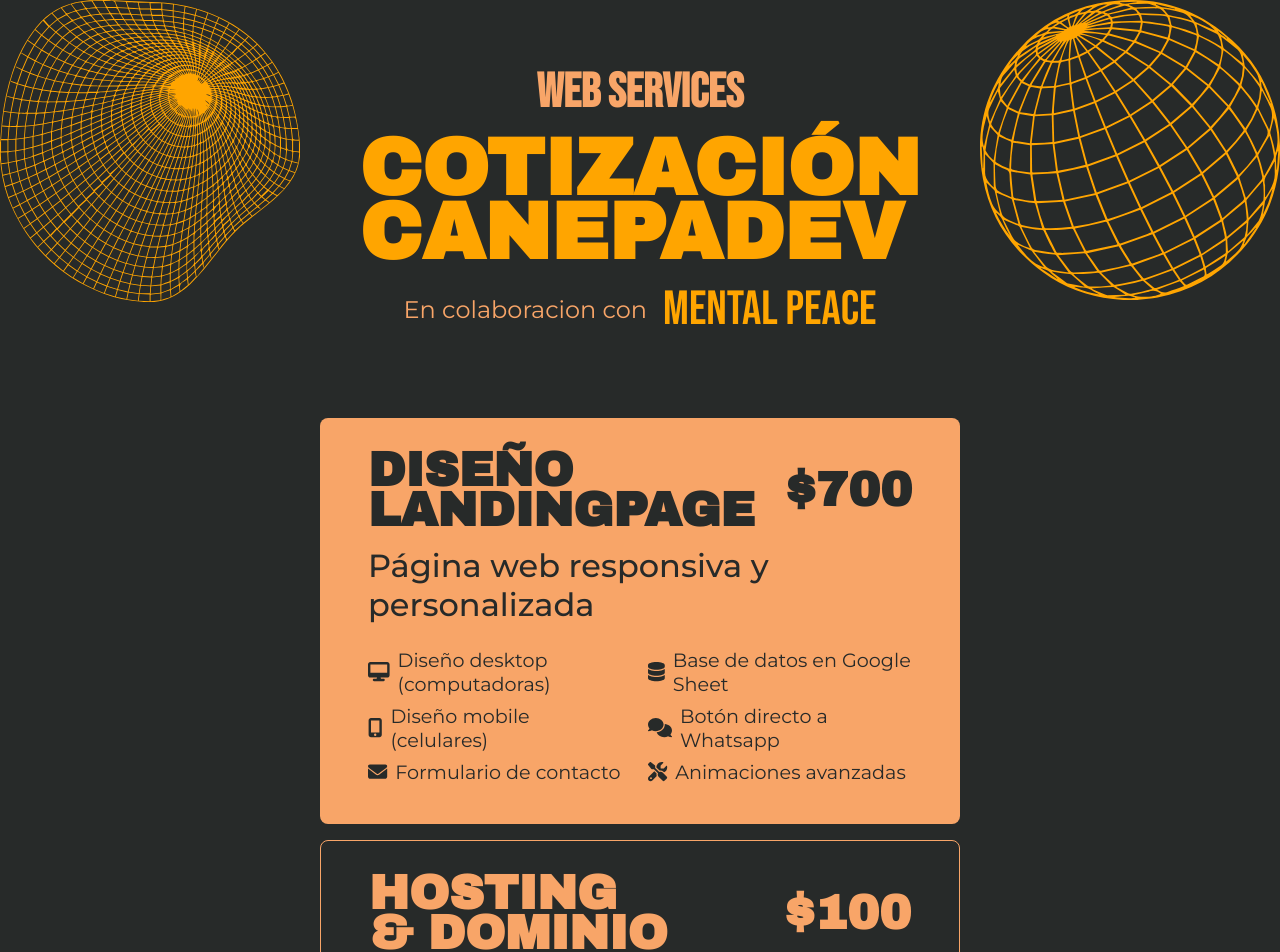
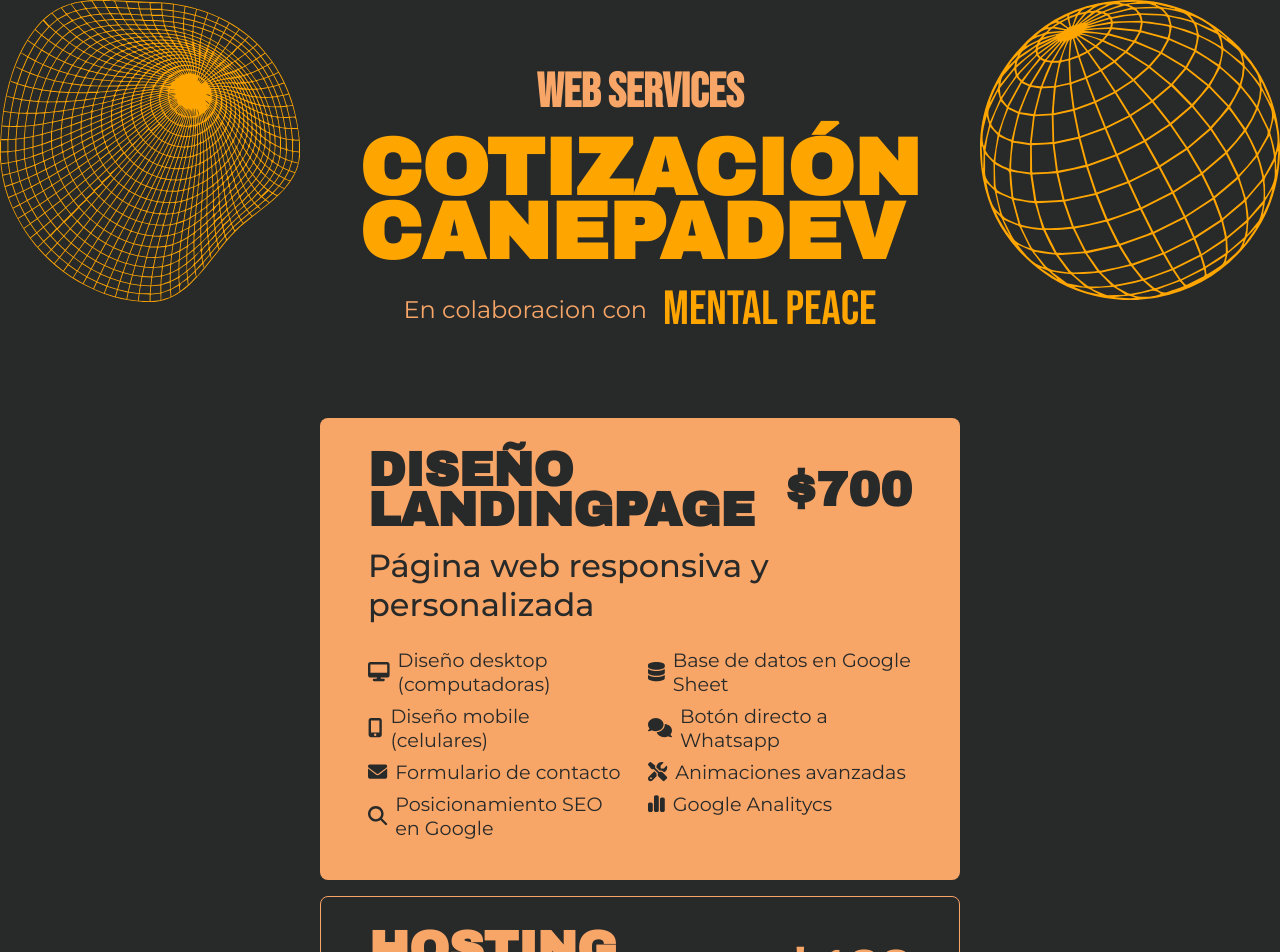
Before and after one commit to 219WD/cotizacion, a React (Vite) app: page / in a window 1280 px wide. Shown: the top 952 px of the page. Built offline with nearby package versions, Linux system fonts and the light colour scheme.

Commit message:
agregue seo y analitycs

```diff
--- a/src/components/Main.jsx
+++ b/src/components/Main.jsx
@@ -1,7 +1,7 @@
 import React from 'react'
 import './Main.css'
 import { FontAwesomeIcon } from '@fortawesome/react-fontawesome';
-import { faDesktop, faMobileAlt, faEnvelope, faDatabase, faComments, faWrench, faTools, faHourglassEnd, faRedo } from '@fortawesome/free-solid-svg-icons';
+import { faDesktop, faMobileAlt, faEnvelope, faDatabase, faComments, faWrench, faTools, faHourglassEnd, faRedo, faChartSimple, faMagnifyingGlass } from '@fortawesome/free-solid-svg-icons';
 
 const Main = () => {
     return (
@@ -19,6 +19,7 @@
                                 <li><FontAwesomeIcon icon={faDesktop} /> Diseño desktop (computadoras)</li>
                                 <li><FontAwesomeIcon icon={faMobileAlt} /> Diseño mobile (celulares)</li>
                                 <li><FontAwesomeIcon icon={faEnvelope} /> Formulario de contacto</li>
+                                <li><FontAwesomeIcon icon={faMagnifyingGlass} /> Posicionamiento SEO en Google</li>
                             </ul>
                         </div>
                         <div className="col-2">
@@ -26,6 +27,7 @@
                                 <li><FontAwesomeIcon icon={faDatabase} /> Base de datos en Google Sheet</li>
                                 <li><FontAwesomeIcon icon={faComments} /> Botón directo a Whatsapp</li>
                                 <li><FontAwesomeIcon icon={faTools} /> Animaciones avanzadas</li>
+                                <li><FontAwesomeIcon icon={faChartSimple} /> Google Analitycs</li>
                             </ul>
                         </div>
                     </div>
```
